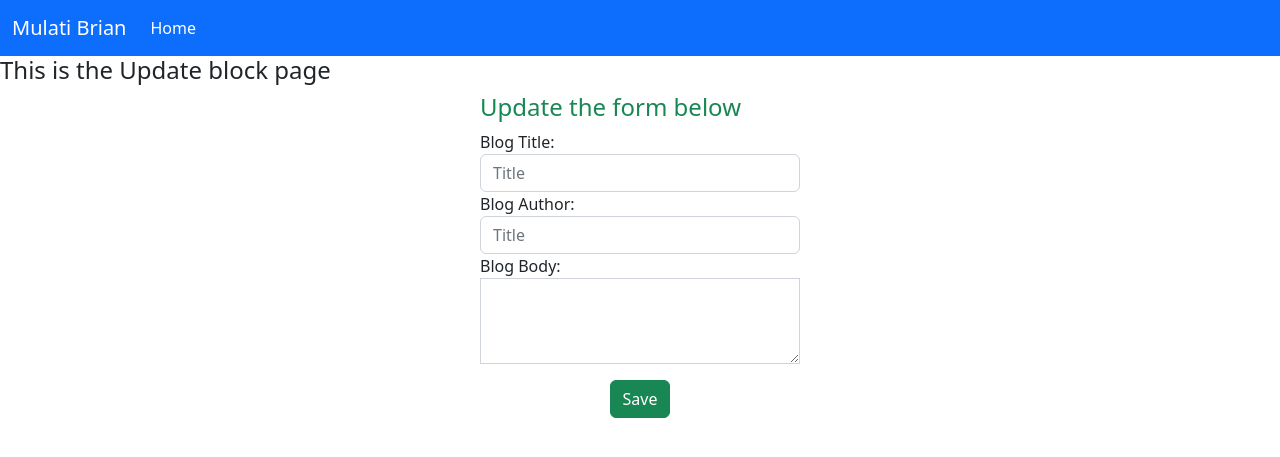
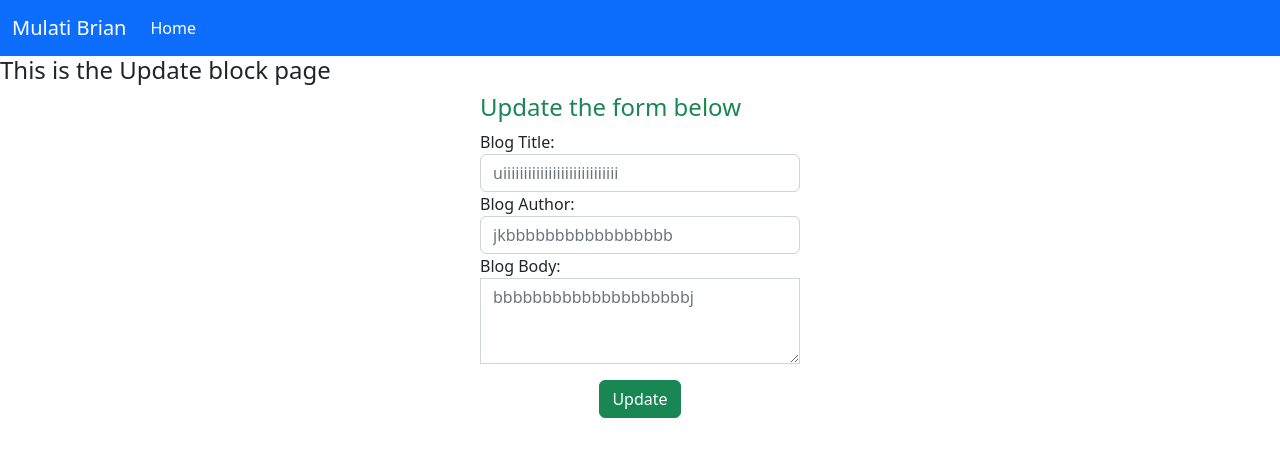
Before and after one commit to Brian-mula/django-personal-portfolio, a Django app: page /blogs/update/1 in a window 1280 px wide. Shown: the top 457 px of the page. Run offline with Django 4.2, Linux system fonts and the light colour scheme; data comes from the database, SQL or seed files in the repository; both versions use the stored data as it was after the commit; some libraries are stand-ins or nearby versions.

Commit message:
implemented update blog

```diff
--- a/home/forms.py
+++ b/home/forms.py
@@ -7,3 +7,9 @@ class BlogForm(forms.ModelForm):
     class Meta:
         model=Profile
         fields=['title','author','body']
+
+
+class UpdateBlogForm(forms.ModelForm):
+    class Meta:
+        model=Profile
+        fields=['title','author','body']
--- a/home/templates/blog_update.html
+++ b/home/templates/blog_update.html
@@ -12,7 +12,7 @@
               type="text"
               class="form-control"
               id=""
-              placeholder="Title"
+              placeholder="{{object.title}}"
               name="title"
             />
           </div>
@@ -22,7 +22,7 @@
               type="text"
               class="form-control"
               id=""
-              placeholder="Title"
+              placeholder="{{object.author}}"
               name="author"
             />
           </div>
@@ -33,10 +33,11 @@
               class="form-control rounded-0"
               id="exampleFormControlTextarea2"
               rows="3"
+              placeholder="{{object.body}}"
             ></textarea>
           </div>
           <div class="d-flex justify-content-md-center items-center mt-3">
-            <button type="submit" class="btn btn-success">Save</button>
+            <button type="submit" class="btn btn-success">Update</button>
           </div>
     </form>
 </div>
--- a/home/views.py
+++ b/home/views.py
@@ -6,7 +6,7 @@ from django.views.generic import CreateView, DetailView, ListView, UpdateView
 
 from home.models import Profile
 
-from .forms import BlogForm
+from .forms import BlogForm, UpdateBlogForm
 
 
 # Create your views here.
@@ -36,5 +36,8 @@ class BlogDetailsView(DetailView):
 
 class BlogUpdateView(UpdateView):
     model=Profile
-    form_class=BlogForm
+    form_class=UpdateBlogForm
     template_name="blog_update.html"
+
+    def get_success_url(self):
+        return reverse_lazy('blogs')
```
Also changed, not shown: db.sqlite3.
